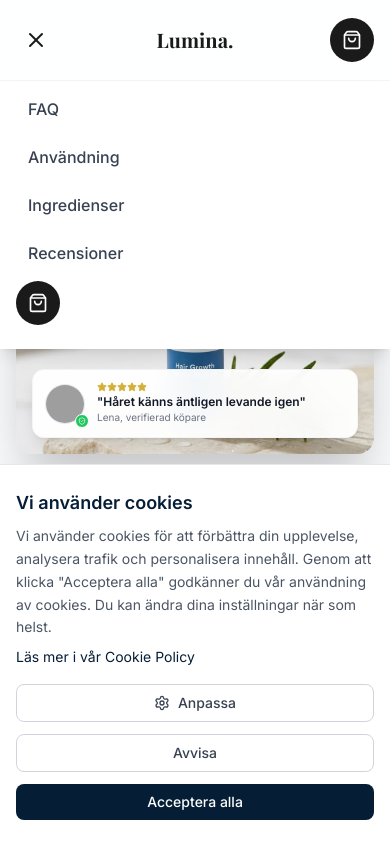
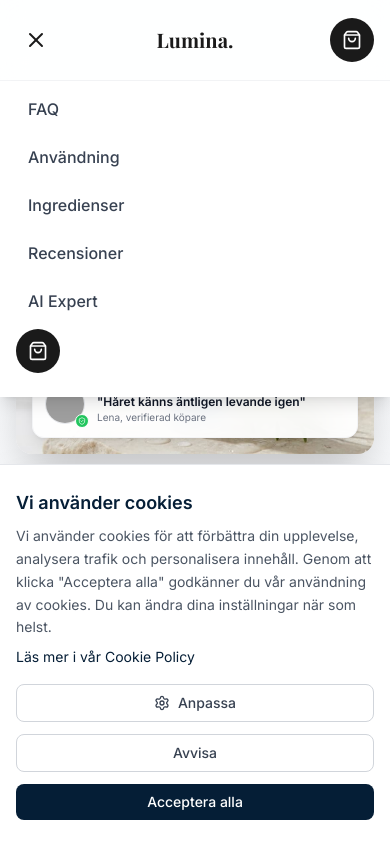
Before and after one commit to mangaz900/luminaflow, a React (Vite) app: page / in a window 390 px wide. Both pictures are taken after a click on the button 36 px from the left and 40 px from the top of the page. Shown: the top 844 px of the page. Built offline with nearby package versions, Linux system fonts and the light colour scheme; grey boxes are pictures that could not be loaded; a web font is replaced by a local one.

Commit message:
Fix navigation links to work from all pages - navigate to home then scroll to section

```diff
--- a/components/Footer.tsx
+++ b/components/Footer.tsx
@@ -1,15 +1,40 @@
 import React from 'react';
-import { Link } from 'react-router-dom';
+import { Link, useNavigate, useLocation } from 'react-router-dom';
 import { Instagram, Facebook, Twitter } from 'lucide-react';
 
 const Footer: React.FC = () => {
+  const navigate = useNavigate();
+  const location = useLocation();
+
+  const handleNavClick = (hash: string) => {
+    if (location.pathname !== '/') {
+      navigate('/');
+      setTimeout(() => {
+        const element = document.querySelector(hash);
+        if (element) {
+          element.scrollIntoView({ behavior: 'smooth', block: 'start' });
+        }
+      }, 100);
+    } else {
+      const element = document.querySelector(hash);
+      if (element) {
+        element.scrollIntoView({ behavior: 'smooth', block: 'start' });
+      }
+    }
+  };
+
   return (
     <footer className="bg-dark-900 text-white pt-20 pb-10">
       <div className="max-w-7xl mx-auto px-4 sm:px-6 lg:px-8">
         <div className="grid grid-cols-1 md:grid-cols-4 gap-12 mb-16">
 
           <div className="space-y-6">
-            <h3 className="font-serif text-2xl font-bold text-white">Lumina.</h3>
+            <button
+              onClick={() => navigate('/')}
+              className="font-serif text-2xl font-bold text-white hover:text-gold-400 transition-colors cursor-pointer text-left"
+            >
+              Lumina.
+            </button>
             <p className="text-gray-400 text-sm leading-relaxed">
               Vi skapar premium hårvård för den moderna människan. Veganskt, hållbart och effektivt.
             </p>
@@ -27,9 +52,9 @@ const Footer: React.FC = () => {
           <div>
             <h4 className="font-medium text-lg mb-6">Hjälp</h4>
             <ul className="space-y-4 text-gray-400 text-sm">
-              <li><a href="#" className="hover:text-gold-400 transition-colors">Kontakta oss</a></li>
-              <li><a href="#" className="hover:text-gold-400 transition-colors">Frakt & Retur</a></li>
-              <li><a href="#" className="hover:text-gold-400 transition-colors">FAQ</a></li>
+              <li><button onClick={() => handleNavClick('#faq')} className="hover:text-gold-400 transition-colors text-left">Kontakta oss</button></li>
+              <li><Link to="/returpolicy" className="hover:text-gold-400 transition-colors">Frakt & Retur</Link></li>
+              <li><button onClick={() => handleNavClick('#faq')} className="hover:text-gold-400 transition-colors text-left">FAQ</button></li>
             </ul>
           </div>
 
--- a/components/Navbar.tsx
+++ b/components/Navbar.tsx
@@ -1,10 +1,34 @@
 import React, { useState } from 'react';
+import { useNavigate, useLocation } from 'react-router-dom';
 import { ShoppingBag, Menu, X } from 'lucide-react';
 import { useCart } from '../contexts/CartContext';
 
 const Navbar: React.FC = () => {
   const [isOpen, setIsOpen] = useState(false);
   const { openCart, getTotalItems } = useCart();
+  const navigate = useNavigate();
+  const location = useLocation();
+
+  const handleNavClick = (hash: string) => {
+    setIsOpen(false);
+    if (location.pathname !== '/') {
+      // Om vi inte är på startsidan, navigera dit först
+      navigate('/');
+      // Vänta lite så sidan laddas, sedan scrolla
+      setTimeout(() => {
+        const element = document.querySelector(hash);
+        if (element) {
+          element.scrollIntoView({ behavior: 'smooth', block: 'start' });
+        }
+      }, 100);
+    } else {
+      // Om vi redan är på startsidan, scrolla direkt
+      const element = document.querySelector(hash);
+      if (element) {
+        element.scrollIntoView({ behavior: 'smooth', block: 'start' });
+      }
+    }
+  };
 
   return (
     <nav className="fixed w-full z-50 bg-white/90 backdrop-blur-md border-b border-gray-100">
@@ -13,11 +37,11 @@ const Navbar: React.FC = () => {
 
           {/* Left: Desktop Menu */}
           <div className="hidden md:flex items-center space-x-8 flex-1">
-            <a href="#faq" className="text-dark-900 hover:text-gold-600 transition-colors">FAQ</a>
-            <a href="#anvandning" className="text-dark-900 hover:text-gold-600 transition-colors">Användning</a>
-            <a href="#ingredienser" className="text-dark-900 hover:text-gold-600 transition-colors">Ingredienser</a>
-            <a href="#recensioner" className="text-dark-900 hover:text-gold-600 transition-colors">Recensioner</a>
-            <a href="#ai-expert" className="text-dark-900 hover:text-gold-600 transition-colors">AI Expert</a>
+            <button onClick={() => handleNavClick('#faq')} className="text-dark-900 hover:text-gold-600 transition-colors">FAQ</button>
+            <button onClick={() => handleNavClick('#anvandning')} className="text-dark-900 hover:text-gold-600 transition-colors">Användning</button>
+            <button onClick={() => handleNavClick('#ingredienser')} className="text-dark-900 hover:text-gold-600 transition-colors">Ingredienser</button>
+            <button onClick={() => handleNavClick('#recensioner')} className="text-dark-900 hover:text-gold-600 transition-colors">Recensioner</button>
+            <button onClick={() => handleNavClick('#ai-expert')} className="text-dark-900 hover:text-gold-600 transition-colors">AI Expert</button>
           </div>
 
           {/* Mobile Menu Button (Left) */}
@@ -29,7 +53,12 @@ const Navbar: React.FC = () => {
 
           {/* Center: Logo */}
           <div className="absolute left-1/2 transform -translate-x-1/2 flex-shrink-0 z-10">
-            <span className="font-serif text-xl sm:text-2xl font-bold text-dark-900">Lumina.</span>
+            <button
+              onClick={() => navigate('/')}
+              className="font-serif text-xl sm:text-2xl font-bold text-dark-900 hover:text-medical-900 transition-colors cursor-pointer"
+            >
+              Lumina.
+            </button>
           </div>
 
           {/* Right: Shopping Cart */}
@@ -53,10 +82,11 @@ const Navbar: React.FC = () => {
       {isOpen && (
         <div className="md:hidden bg-white border-t border-gray-100 absolute w-full">
           <div className="px-4 pt-2 pb-6 space-y-2 shadow-lg">
-            <a href="#faq" onClick={() => setIsOpen(false)} className="block px-3 py-2 text-base font-medium text-gray-700 hover:text-gold-600 hover:bg-gray-50 rounded-md">FAQ</a>
-            <a href="#anvandning" onClick={() => setIsOpen(false)} className="block px-3 py-2 text-base font-medium text-gray-700 hover:text-gold-600 hover:bg-gray-50 rounded-md">Användning</a>
-            <a href="#ingredienser" onClick={() => setIsOpen(false)} className="block px-3 py-2 text-base font-medium text-gray-700 hover:text-gold-600 hover:bg-gray-50 rounded-md">Ingredienser</a>
-            <a href="#recensioner" onClick={() => setIsOpen(false)} className="block px-3 py-2 text-base font-medium text-gray-700 hover:text-gold-600 hover:bg-gray-50 rounded-md">Recensioner</a>
+            <button onClick={() => handleNavClick('#faq')} className="w-full text-left block px-3 py-2 text-base font-medium text-gray-700 hover:text-gold-600 hover:bg-gray-50 rounded-md">FAQ</button>
+            <button onClick={() => handleNavClick('#anvandning')} className="w-full text-left block px-3 py-2 text-base font-medium text-gray-700 hover:text-gold-600 hover:bg-gray-50 rounded-md">Användning</button>
+            <button onClick={() => handleNavClick('#ingredienser')} className="w-full text-left block px-3 py-2 text-base font-medium text-gray-700 hover:text-gold-600 hover:bg-gray-50 rounded-md">Ingredienser</button>
+            <button onClick={() => handleNavClick('#recensioner')} className="w-full text-left block px-3 py-2 text-base font-medium text-gray-700 hover:text-gold-600 hover:bg-gray-50 rounded-md">Recensioner</button>
+            <button onClick={() => handleNavClick('#ai-expert')} className="w-full text-left block px-3 py-2 text-base font-medium text-gray-700 hover:text-gold-600 hover:bg-gray-50 rounded-md">AI Expert</button>
             <button
               onClick={() => { setIsOpen(false); openCart(); }}
               className="mt-4 bg-dark-900 text-white p-3 rounded-full flex items-center justify-center relative"
```
